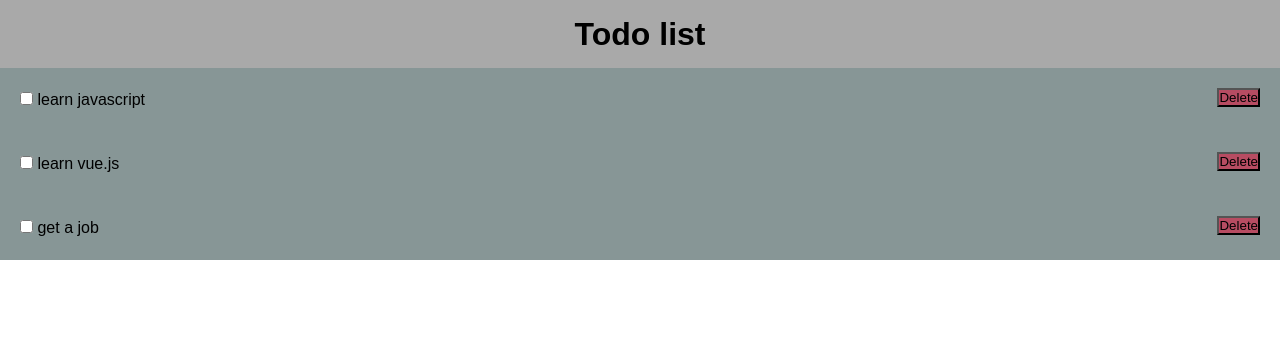
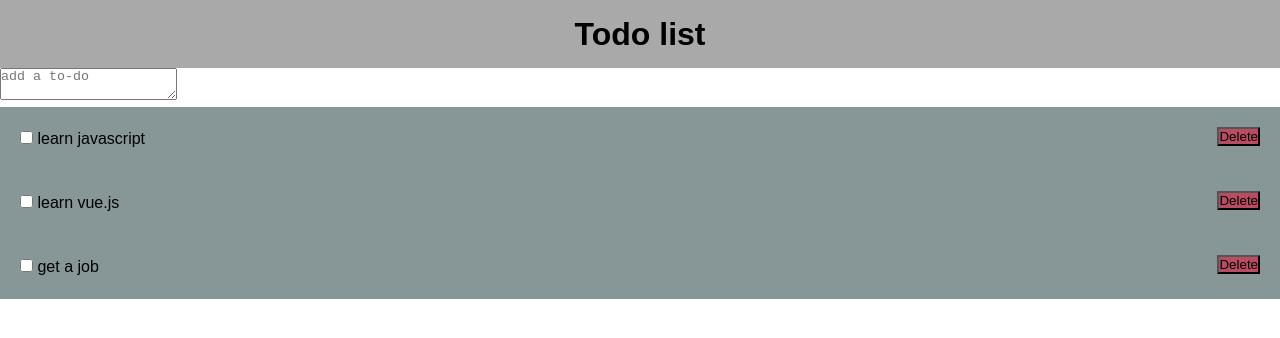
Before and after one commit to cag-martinez/vue-todo-list, a Vue app: page / in a window 1280 px wide. Shown: the top 338 px of the page. Built offline with nearby package versions, Linux system fonts and the light colour scheme.

Commit message:
input component with a textarea

```diff
--- a/src/App.vue
+++ b/src/App.vue
@@ -2,6 +2,8 @@
   <div id="app">
     <!-- enveding the header component here -->
     <Header />
+    <!-- enveding the Input component here -->
+    <Input />
     <!-- enveding component and using V-bind directive to call on the todos -->
     <Todos v-bind:todos="todos" v-on:delete-todo='deleteTodo' />
     <!-- <img alt="Vue logo" src="./assets/logo.png"> -->
@@ -10,6 +12,7 @@
 
 <script>
 // Importing Todos component
+import Input from './components/Input'
 import Header from './components/layout/Header'
 import Todos from './components/Todos'
 
@@ -18,6 +21,7 @@ export default {
   components: {
   //Here I am passing the Todos component
   Todos,
+  Input,
   Header
   },
   //function
--- /dev/null
+++ b/src/components/Input.vue
@@ -0,0 +1,15 @@
+<template>
+    <header>
+        <textarea v-model="input" placeholder="add a to-do"> </textarea>
+    </header>
+</template>
+
+<script>
+export default {
+name: "Input"
+}
+</script>
+
+<style scoped>
+
+</style>
```
